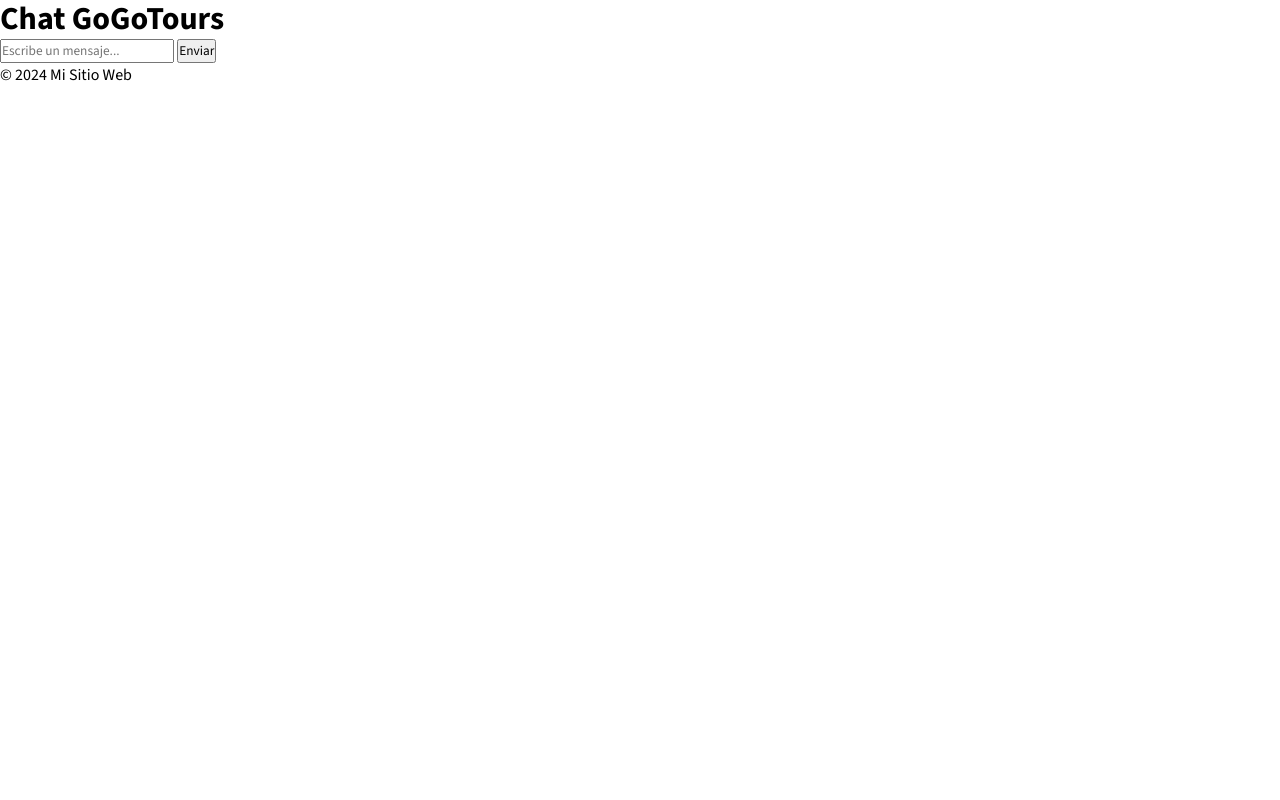
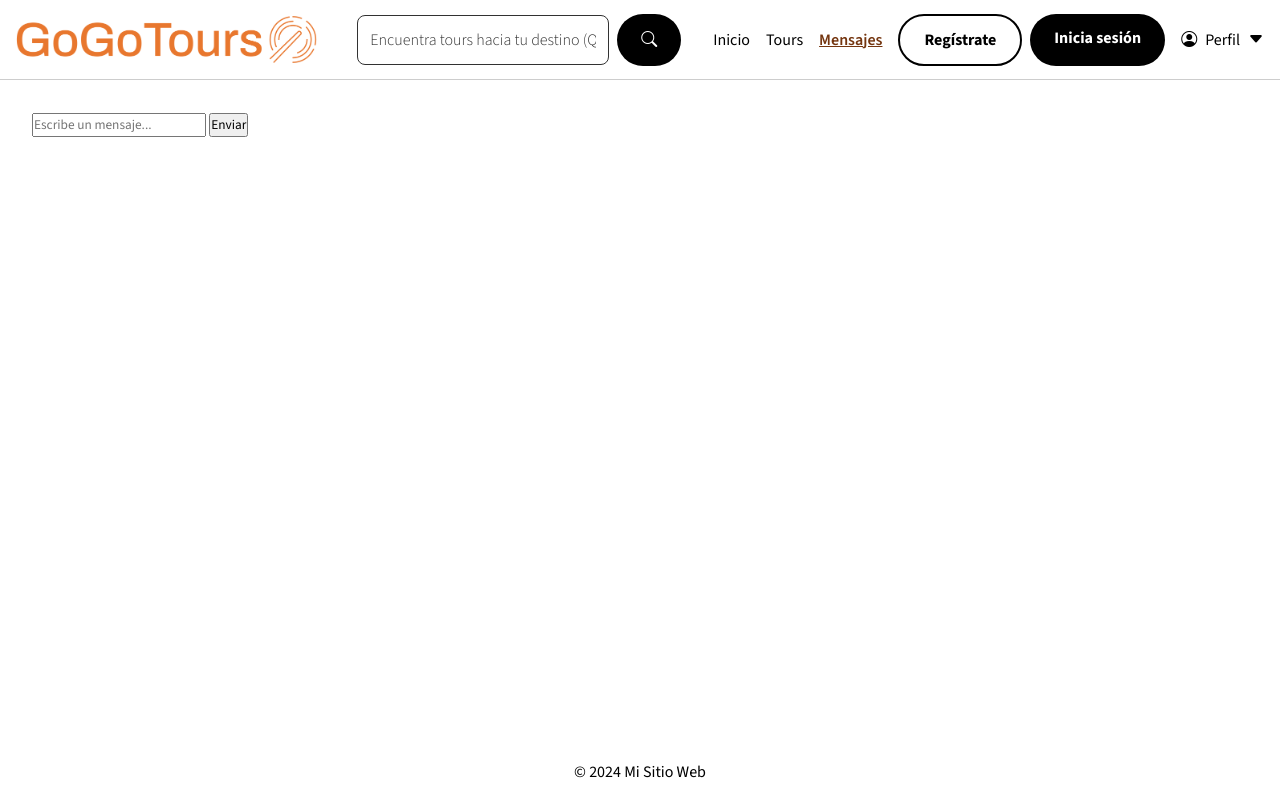
Before and after one commit to Grupo01-AppsWebAvanzadas-GR2SW/GoGoTours, a Flask app: template src/web/templates/chat/chat.html in a window 1280 px wide. Run offline with Flask 3, Linux system fonts and the light colour scheme; the template is opened without the code that fills it, so the values that code supplies are empty.

Commit message:
feat(templates): add styled base.html

```diff
--- a/src/web/static/styles/base/buttons.css
+++ b/src/web/static/styles/base/buttons.css
@@ -1,4 +1,6 @@
-.button {
+.button,
+a.button {
+    height: 3.25rem;
     border: none;
     padding: 0.75rem 1.5rem;
     text-align: center;
@@ -19,7 +21,8 @@
     }
 }
 
-.button--primary {
+.button--primary,
+a.button--primary {
     background: black;
     color: white;
     font-weight: var(--bold-font-weight);
@@ -30,7 +33,8 @@
     }
 }
 
-.button--secondary {
+.button--secondary,
+a.button--secondary {
     background: white;
     color: black;
     border: 2px solid black;
--- /dev/null
+++ b/src/web/static/styles/base/footers.css
@@ -0,0 +1,5 @@
+footer.footer {
+    text-align: center;
+    padding: 1rem;
+    width: 100%;
+}
--- a/src/web/static/styles/base/forms.css
+++ b/src/web/static/styles/base/forms.css
@@ -14,6 +14,7 @@
     background: white;
     font-size: var(--normal-font-size);
     transition: 0.2s;
+    margin-bottom: 1rem;
 
     &::placeholder {
         color: var(--dark-gray-color);
--- /dev/null
+++ b/src/web/static/styles/base/navs.css
@@ -0,0 +1,210 @@
+.navbar__menu--opened {
+    display: flex;
+}
+
+.navbar__menu--closed {
+    display: none;
+}
+
+/* Mobile design */
+
+.navbar {
+    width: 100%;
+    display: flex;
+    display: flex;
+    flex-direction: column;
+    align-items: center;
+    font-size: var(--normal-font-size);
+}
+
+.navbar__main {
+    width: 100%;
+    padding: 1rem;
+    display: flex;
+    align-items: center;
+    justify-content: space-between;
+    height: 5rem;
+    border-bottom: var(--light-gray-color) 1px solid;
+}
+
+.navbar__logo {
+    height: 100%;
+}
+
+.navbar__logo-image {
+    height: 100%;
+}
+
+.navbar__logo-image--large {
+    display: none;
+}
+
+.navbar__toggle,
+.navbar__search-toggle {
+    font-size: var(--large-font-size);
+}
+
+.navbar__toggle:hover .navbar__close,
+.navbar__toggle:hover .navbar__open,
+.navbar__search-toggle:hover .navbar__search-icon {
+    color: var(--primary-color-dark);
+}
+
+.navbar__search,
+.navbar__menu {
+    width: 100%;
+    padding: 0.5rem 1rem;
+}
+
+.navbar__search {
+    flex-direction: row;
+    align-items: center;
+    justify-content: center;
+    gap: 0.5rem;
+}
+
+.navbar__search-input {
+    width: 100%;
+    margin: 0;
+}
+
+.navbar__menu {
+    flex-direction: column;
+    align-items: center;
+}
+
+.navbar__item {
+    text-align: center;
+    padding: 0.5rem 0;
+    width: 100%;
+    height: 100%;
+}
+
+a.navbar__item:hover {
+    color: var(--primary-color-dark);
+    font-weight: var(--semi-bold-font-weight);
+    text-decoration: underline;
+}
+
+button.navbar__dropdown-button {
+    background-color: transparent;
+    border: none;
+    font-size: var(--normal-font-size);
+    color: black;
+    cursor: pointer;
+    height: 100%;
+    width: 100%;
+
+    &:hover {
+        color: var(--primary-color-dark);
+        font-weight: var(--semi-bold-font-weight);
+        text-decoration: underline;
+    }
+}
+
+.navbar__dropdown-menu {
+    display: flex;
+    flex-direction: column;
+    align-items: center;
+    gap: 0.5rem;
+    width: 100%;
+}
+
+.navbar__dropdown-menu {
+    background-color: var(--light-gray-color);
+}
+
+.navbar__dropdown-item {
+    padding: 0.5rem 0;
+    height: 100%;
+    width: 100%;
+    text-align: center;
+}
+
+a.navbar__dropdown-item:hover,
+.navbar__dropdown-item--active {
+    color: var(--primary-color-dark);
+    font-weight: var(--semi-bold-font-weight);
+    text-decoration: underline;
+}
+
+.navbar__buttons {
+    display: flex;
+    flex-direction: row;
+    gap: 0.5rem;
+    justify-content: center;
+
+    & > * {
+        display: block;
+    }
+}
+
+.navbar__button {
+    width: max-content;
+}
+
+
+/* Desktop design */
+@media screen and (min-width: 1280px) {
+    .navbar__main {
+        width: initial;
+    }
+    .navbar__logo-image--large {
+        display: block;
+    }
+
+    .navbar__logo-image--small {
+        display: none;
+    }
+
+    .navbar__toggle,
+    .navbar__search-toggle {
+        display: none;
+    }
+
+    .navbar__menu--closed {
+        display: flex;
+    }
+
+    .navbar {
+        flex-direction: row;
+        height: 5rem;
+        border-bottom: var(--light-gray-color) 1px solid;
+        justify-content: space-between;
+    }
+
+    .navbar__menu {
+        display: flex;
+        flex-direction: row;
+        width: initial;
+        gap: 1rem;
+    }
+
+    .navbar__dropdown {
+        position: relative;
+        width: max-content;
+    }
+
+    .navbar__dropdown-button {
+        display: flex;
+        flex-direction: row;
+        align-items: center;
+        gap: 0.5rem;
+    }
+
+    .navbar__dropdown-menu {
+        position: absolute;
+        right: 0;
+        top: 100%;
+        width: 150px;
+        background-color: white;
+        border-radius: 1rem;
+        padding: 0.5rem;
+        box-shadow: 0 0 1rem 0.1rem var(--light-gray-color);
+    }
+
+    .navbar__search {
+        flex-grow: 0.5;
+        width: 500px;
+    }
+}
--- a/src/web/static/styles/base/variables/screen-sizes.css
+++ /dev/null
@@ -1,4 +0,0 @@
-:root {
-    --max-phone-width: 768px;
-    --max-tablet-width: 1024px;
-}
--- a/src/web/static/styles/main.css
+++ b/src/web/static/styles/main.css
@@ -1,9 +1,10 @@
 @import url("base/variables/colors.css");
-@import url("base/variables/screen-sizes.css");
 @import url("base/variables/text-style.css");
 @import url("base/buttons.css");
 @import url("base/texts.css");
 @import url("base/forms.css");
+@import url("base/navs.css");
+@import url("base/footers.css");
 
 * {
     box-sizing: border-box;
@@ -16,3 +17,14 @@
         box-shadow: 0 0 0 2px white , 0 0 0 4px black;
     }
 }
+
+body {
+    display: flex;
+    flex-direction: column;
+    min-height: 100vh;
+}
+
+main.main {
+    flex-grow: 1;
+    padding: 2rem;
+}
--- a/src/web/templates/base.html
+++ b/src/web/templates/base.html
@@ -1,22 +1,83 @@
 <!DOCTYPE html>
 <html lang="es">
+
 <head>
     <meta charset="UTF-8">
     <meta name="viewport" content="width=device-width, initial-scale=1.0">
     <title>{% block title %}Título Predeterminado{% endblock %}</title>
     <link rel="stylesheet" href="{{ url_for('static', filename='styles/main.css') }}">
+    <link rel="stylesheet" href="https://cdn.jsdelivr.net/npm/bootstrap-icons@1.11.3/font/bootstrap-icons.min.css">
+    <script defer src="https://cdn.jsdelivr.net/npm/alpinejs@3.x.x/dist/cdn.min.js"></script>
+    <script defer>
+        let base = `{% block page %}{% endblock %}`.trim();
+
+        window.addEventListener('load', () => {
+            document.getElementById(base).classList.toggle("navbar__dropdown-item--active", true);
+        })
+    </script>
 </head>
+
 <body>
-    <div>
-        <h1>{% block header %}Encabezado Predeterminado{% endblock %}</h1>
-    </div>
+    <header x-data="{ open: false, openSearch: false }" class="navbar">
+        <div class="navbar__main">
+            <button @click="open = !open" class="button navbar__toggle">
+                <i x-show="open" class="bi bi-x-lg navbar__close"></i>
+                <i x-show="!open" class="bi bi-list navbar__open"></i>
+            </button>
+            <a href="" class="navbar__logo">
+                <img class="navbar__logo-image navbar__logo-image--small" src="{{ url_for('static', filename='assets/logos/gogotours-iso.png') }}"
+                    alt="Logo de GoGoTours">
+                <img class="navbar__logo-image navbar__logo-image--large" src="{{ url_for('static', filename='./assets/logos/gogotours-logo.png') }}"
+                    alt="Logo de GoGoTours">
+            </a>
+            <button class="button navbar__search-toggle" @click="openSearch = !openSearch">
+                <i class="bi bi-search navbar__search-icon"></i>
+            </button>
+        </div>
+        <form class="navbar__search" :class="{'navbar__menu--opened': openSearch, 'navbar__menu--closed': !openSearch}">
+            <label for="search" class="form__label"
+                style="visibility: hidden; max-width: 0px; opacity: 0; overflow: hidden;">Encuentra tours hacia tu
+                destino</label>
+            <input type="text" placeholder="Encuentra tours hacia tu destino (Quito, Bogotá, etc.)"
+                class="form__input navbar__search-input" id="search" name="search">
+            <button type="submit" class="button button--primary">
+                <i class="bi bi-search"></i>
+            </button>
+        </form>
+        <nav :class="{'navbar__menu--opened': open, 'navbar__menu--closed': !open}" class="navbar__menu">
+            <a href="#" class="navbar__item" id="home">Inicio</a>
+            <a href="#" class="navbar__item" id="tours">Tours</a>
+            <a href="#" class="navbar__item" id="messages">Mensajes</a>
+            <!-- if not user_authenticated-->
+            <div class="navbar__item navbar__buttons">
+                <a href="#" class="navbar__button button button--secondary">Regístrate</a>
+                <a href="#" class="navbar__button button button--primary">Inicia sesión</a>
+            </div>
+            <!-- else -->
+            <div @click.away="open = false" x-data="{ open: false }" class="navbar__item navbar__dropdown">
+                <button @click="open = !open" class="navbar__dropdown-button">
+                    <i class="bi bi-person-circle"></i> Perfil
+                    <i x-show="!open" class="bi bi-caret-down-fill"></i>
+                    <i x-show="open" class="bi bi-caret-up-fill"></i>
+                </button>
+                <div x-show="open" class="navbar__dropdown-menu">
+                    <a href="#" class="navbar__dropdown-item">
+                        <i class="bi bi-box-arrow-right"></i>
+                        <span>Cerrar sesión</span>
+                    </a>
+                </div>
+            </div>
+            <!-- endif -->
+        </nav>
+    </header>
 
-    <div>
+    <main class="main">
         {% block content %}{% endblock %}
-    </div>
+    </main>
 
-    <div>
-        <p>&copy; 2024 Mi Sitio Web</p>
-    </div>
+    <footer class="footer">
+        &copy; 2024 Mi Sitio Web
+    </footer>
 </body>
+
 </html>
--- a/src/web/templates/chat/chat.html
+++ b/src/web/templates/chat/chat.html
@@ -21,3 +21,7 @@
         <button type="submit" id="send-button">Enviar</button>
     </form>
 {% endblock %}
+
+{% block page %}
+    messages
+{% endblock %}
--- a/src/web/templates/home/home.html
+++ b/src/web/templates/home/home.html
@@ -25,3 +25,7 @@
 
     {% endfor %}
 {% endblock %}
+
+{% block page %}
+    tours
+{% endblock %}
```
Also changed, not shown: src/web/static/assets/logos/gogotours-iso.png (added), src/web/static/assets/logos/gogotours-logo.png (added).
